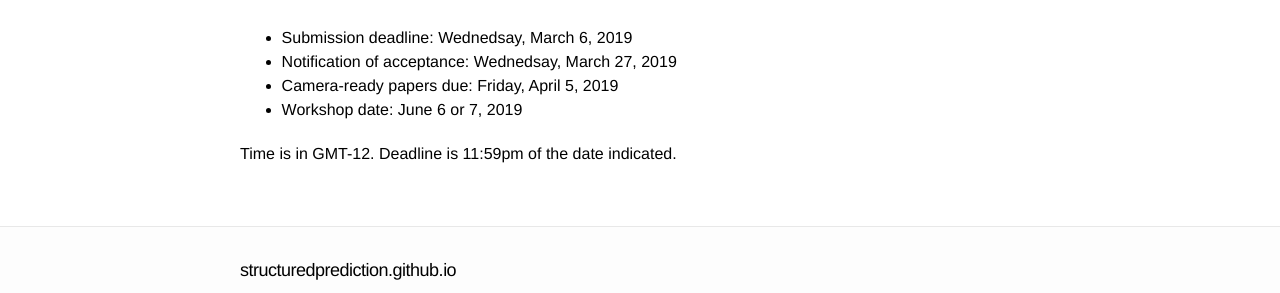
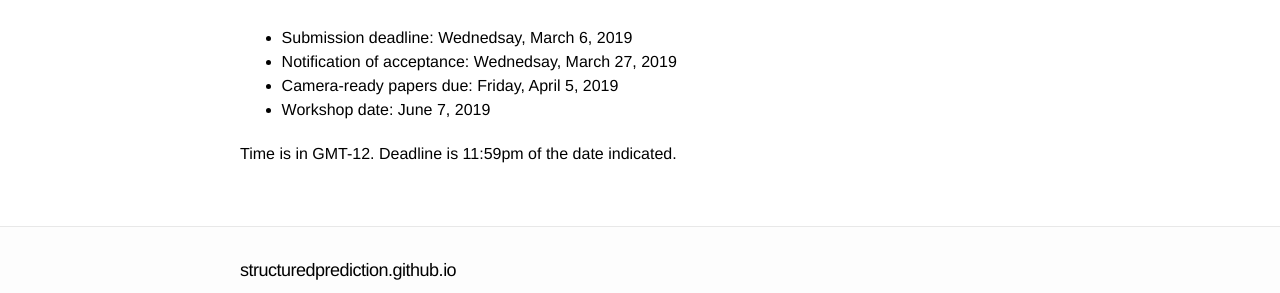
Before and after one commit to structuredprediction/structuredprediction.github.io, a Jekyll site: the page built from SPNLP19/2_date.md, in a window 1280 px wide. Shown: the part 209-502 px from the top of the page. Built offline with Jekyll 4.4.1, drawn with Linux system fonts in a browser that asks for light colours.

Commit message:
We know the date now (part 2)

```diff
--- a/SPNLP19/2_date.md
+++ b/SPNLP19/2_date.md
@@ -8,6 +8,6 @@ name: 2
 - Submission deadline: Wednedsay, March 6, 2019
 - Notification of acceptance: Wednedsay, March 27, 2019
 - Camera-ready papers due: Friday, April 5, 2019
-- Workshop date: June 6 or 7, 2019
+- Workshop date: June 7, 2019
 
 Time is in GMT-12. Deadline is 11:59pm of the date indicated.
```
